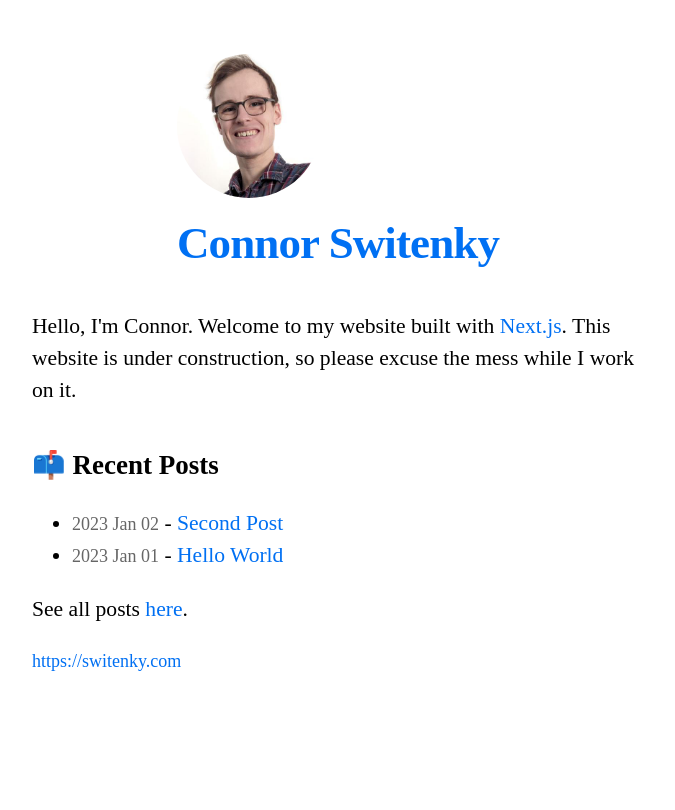
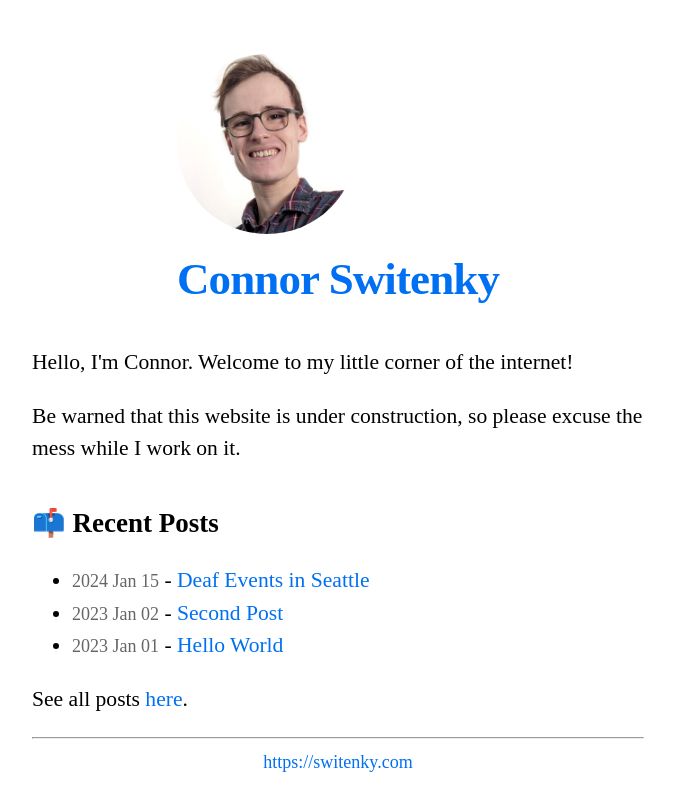
Before and after one commit to cswitenky/cswitenky, a Next.js app: page / in a window 1280 px wide. Shown: the top 810 px of the page, without its empty margins (302-977 px from the left). Built offline with nearby package versions, Linux system fonts and the light colour scheme.

Commit message:
cleaned up the layout and added info regarding deaf meetup in the seattle area

```diff
--- a/components/layout.module.css
+++ b/components/layout.module.css
@@ -8,6 +8,7 @@
   display: flex;
   flex-direction: column;
   align-items: center;
+  text-align: center;
 }
 
 .footer {
--- a/components/layout.tsx
+++ b/components/layout.tsx
@@ -30,8 +30,8 @@ export default function Layout({ children, home }: any) {
                 priority
                 src="/images/cswitenky.jpg"
                 className={utilStyles.borderCircle}
-                height={home ? 144 : 128}
-                width={home ? 144 : 128}
+                height={home ? 180 : 144}
+                width={home ? 180 : 144}
                 alt={"Connor Switenky"}
               />
               <h1 className={utilStyles.heading2Xl}>Connor Switenky</h1>
@@ -40,7 +40,8 @@ export default function Layout({ children, home }: any) {
         </section>
       </header>
       <main>{children}</main>
-      <footer>
+      <footer style={{ textAlign: "center" }}>
+        <hr />
         <a href="/">https://switenky.com</a>
       </footer>
     </div>
--- a/pages/index.tsx
+++ b/pages/index.tsx
@@ -16,9 +16,10 @@ export default function Home({ allPostsData }: any) {
       </Head>
       <section className={utilStyles.headingMd}>
         <p>
-          Hello, I'm Connor. Welcome to my website built with{" "}
-          {<a href="http://nextjs.org">Next.js</a>}. This website is under
-          construction, so please excuse the mess while I work on it.
+          Hello, I'm Connor. Welcome to my little corner of the internet!
+        </p>
+        <p>
+          Be warned that this website is under construction, so please excuse the mess while I work on it.
         </p>
       </section>
       <section className={`${utilStyles.headingMd} ${utilStyles.padding1px}`}>
--- a/pages/posts/[id].tsx
+++ b/pages/posts/[id].tsx
@@ -5,7 +5,6 @@ import Date from "../../components/date";
 import utilStyles from "../../styles/utils.module.css";
 
 export default function Post({ postData, adjacentPosts }: any) {
-  console.log(adjacentPosts[0]);
   const previousPost = adjacentPosts[0];
   const nextPost = adjacentPosts[1];
 
@@ -34,7 +33,7 @@ export default function Post({ postData, adjacentPosts }: any) {
               )}
             </th>
             <th>
-              <a href="/posts">🔗 All Posts</a>
+              <a href="/posts">📫 All Posts</a>
             </th>
             <th style={{ textAlign: "right", width: "40%" }}>
               {nextPost && (
--- /dev/null
+++ b/posts/deaf-events.md
@@ -0,0 +1,34 @@
+---
+title: "Deaf Events in Seattle"
+date: "2024-01-15"
+---
+
+Have you ever wanted to learn [American Sign Language](https://en.wikipedia.org/wiki/American_Sign_Language) (ASL)? Or maybe you're already fluent in ASL and want to meet other Deaf people in the Seattle area? Or maybe you're just curious about Deaf culture and want to learn more? Look no further!
+
+I've compiled a list of recurring Deaf events in Seattle. This is not an exhaustive list, but it's a good start to get you connected with the Deaf community in Seattle.
+
+### Recurring Events
+
+- [**UW ASL Club**](https://www.instagram.com/uwaslclub/)
+  - Tuesdays from 6-8PM @ various locations on University of Washington campus
+- [**Bellevue College ASL Club**](https://studentweb.bellevuecollege.edu/asl/)
+  - Wednesdays from 7-9PM @ Factoria Mall
+- [**Visually Speaking**](https://www.visuallyspeaking.info/)
+  - Sundays from 1-3PM @ Victrola Coffee on 15th Ave
+  - Various auxiliary events throughout the month
+- [**ASL Classes (and social)**](https://www.facebook.com/groups/aslatthecuff/)
+  - Tuesdays from 6-8PM @ CC Attle's on Olive Way
+- [**Deaf Night Out**](https://www.facebook.com/DeafNightOutSeattle/)
+  - First Saturday of each month @ various locations
+
+Those events are all free to attend and open to the public. If you're new to the Deaf community, don't be afraid to go to these events alone. You'll be welcomed with open arms. 😊
+
+### Additional Resources
+
+Remember to check out [Deaf Spotlight](https://www.deafspotlight.org/) for upcoming events. They host a variety of events throughout the year, including the [Seattle Deaf Film Festival](https://www.deafspotlight.org/sdff).
+
+[Hearing, Speech, and Deaf Center](https://hsdc.org) (HSDC) is also an excellent resource.
+
+### Do-do now?
+
+Go to one of these events! You'll be glad you did. 😁
```
